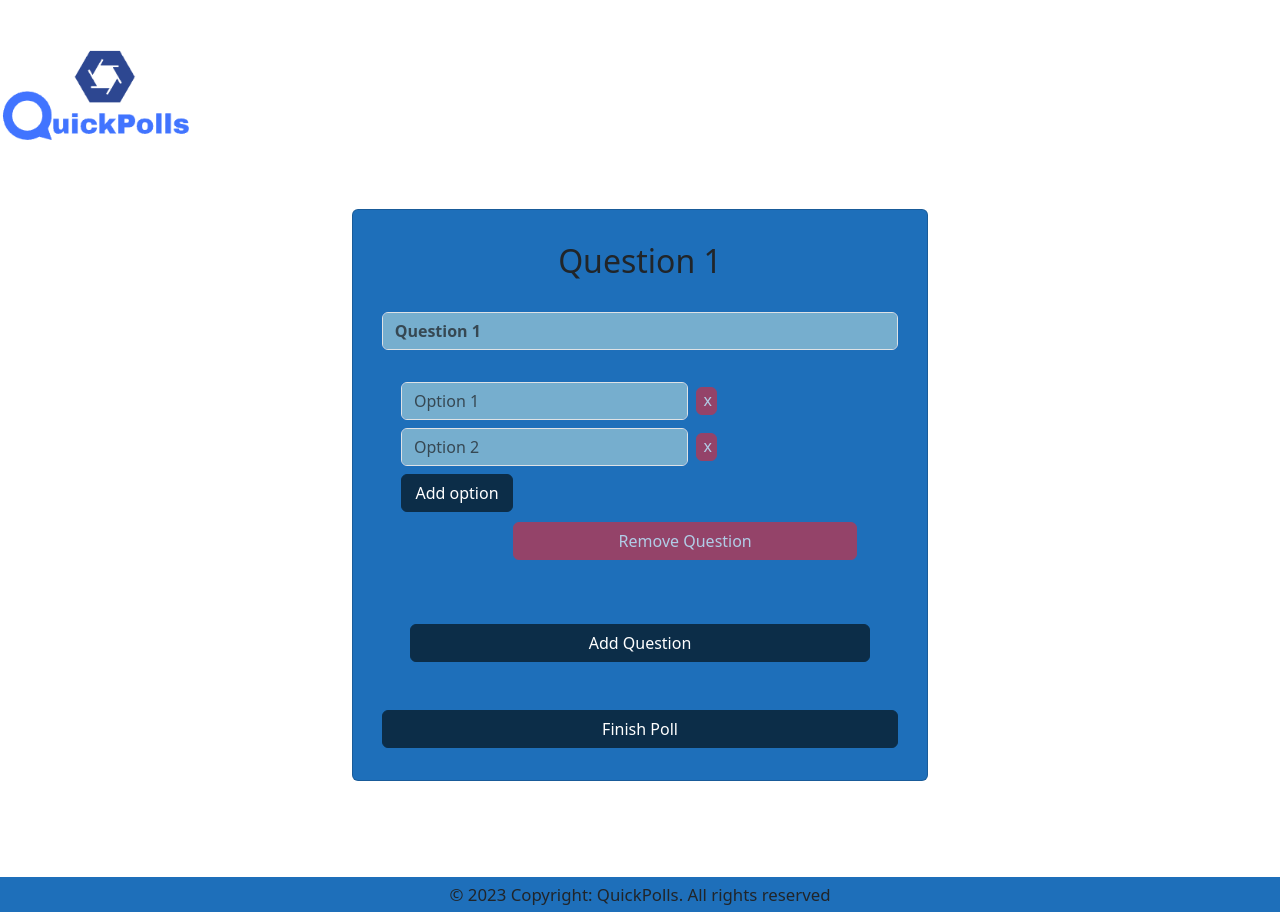
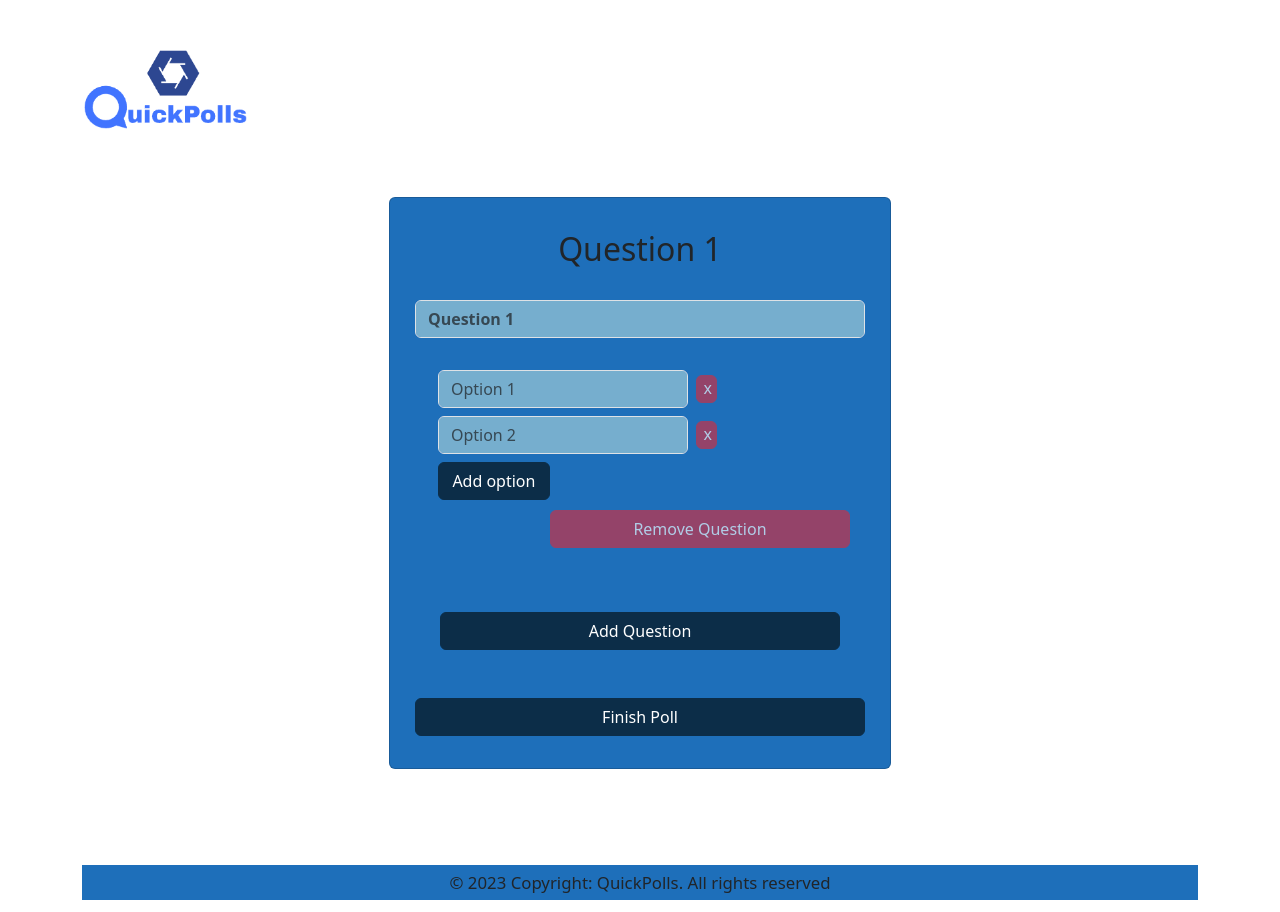
Before and after one commit to endy-M/QuickPolls, a React (Vite) app: page / in a window 1280 px wide. Built offline with nearby package versions, Linux system fonts and the light colour scheme.

Commit message:
another css changes

```diff
--- a/src/App.jsx
+++ b/src/App.jsx
@@ -164,7 +164,7 @@ function App() {
   };
 
   return (
-    <div className='App'>
+    <div className='container App'>
       {/* Logo */}
       <img
         className='logo'
--- a/src/Poll.jsx
+++ b/src/Poll.jsx
@@ -125,7 +125,7 @@ function Poll() {
   };
 
   return (
-    <div className='App'>
+    <div className='container App'>
       {/* Logo */}
       <img
         className='logo'
```
